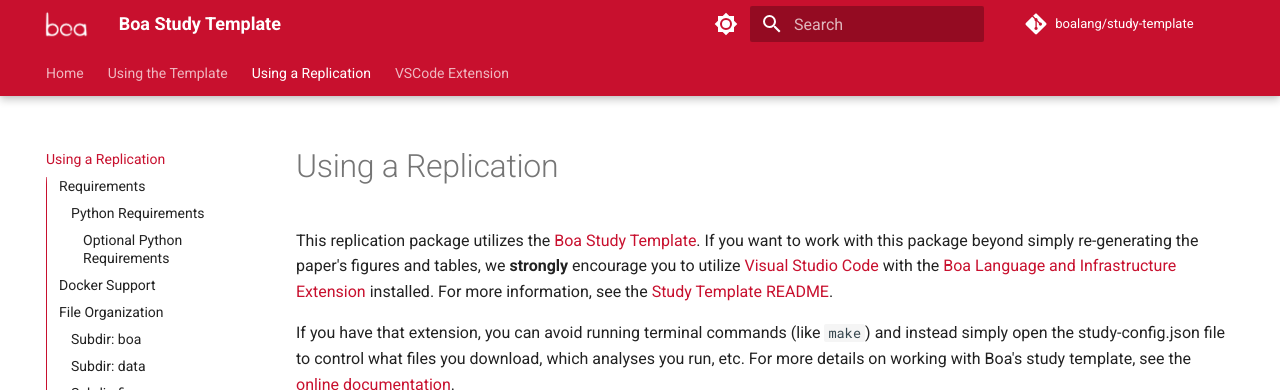
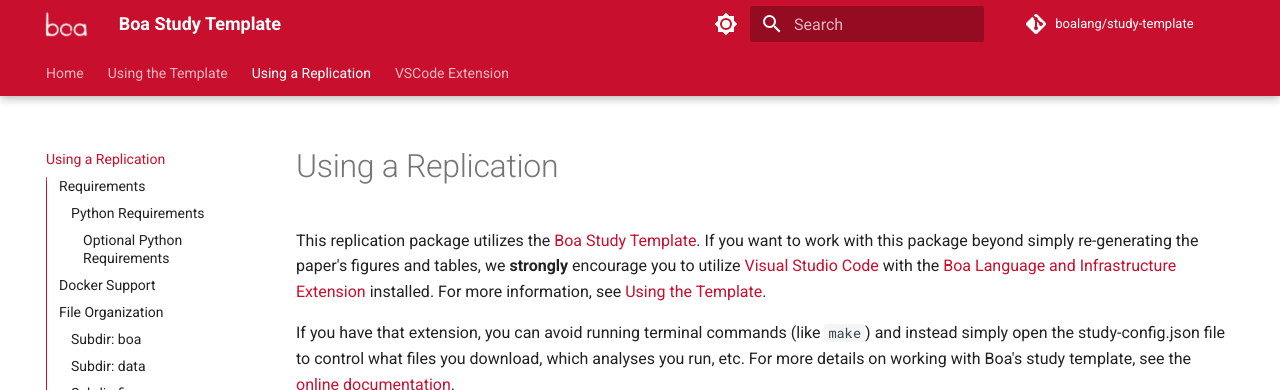
Before and after one commit to boalang/study-template, an MkDocs documentation site: the page built from docs/replications.md, in a window 1280 px wide and 900 px high. Shown: the top 390 px of the window. Built offline with MkDocs 1.6.1 and Material for MkDocs 9.7.7, drawn with Linux system fonts in a browser that asks for light colours; comment, search, counter and statistics services are not loaded; the version menu is left out.

Commit message:
fix some broken docs links

```diff
--- a/docs/replications.md
+++ b/docs/replications.md
@@ -3,9 +3,7 @@
 this package beyond simply re-generating the paper's figures and tables, we
 **strongly** encourage you to utilize [Visual Studio
 Code](https://code.visualstudio.com/) with the [Boa Language and Infrastructure
-Extension](https://marketplace.visualstudio.com/items?itemName=Boa.boalang)
-installed.  For more information, see the [Study Template
-README](README-study-template.md).
+Extension](vscode.md) installed.  For more information, see [Using the Template](research/index.md).
 
 If you have that extension, you can avoid running terminal commands (like
 `make`) and instead simply open the study-config.json file
--- a/mkdocs.yml
+++ b/mkdocs.yml
@@ -38,13 +38,14 @@
     - navigation.instant.progress
     - navigation.top
     - content.code.copy
+    - content.tabs.link
     - search.suggest
     - search.highlight
   language: en
   logo: images/boa.png
   favicon: images/boa.png
   icon:
-    repo: fontawesome/brands/git-alt
+    repo: material/git
     edit: material/pencil
     view: material/eye
   palette:
```
Also changed, not shown: docs/index copy.md (deleted, +0 -26 lines), docs/research/index.md (+1 -1 lines), docs/vscode.md (+3 -3 lines).
